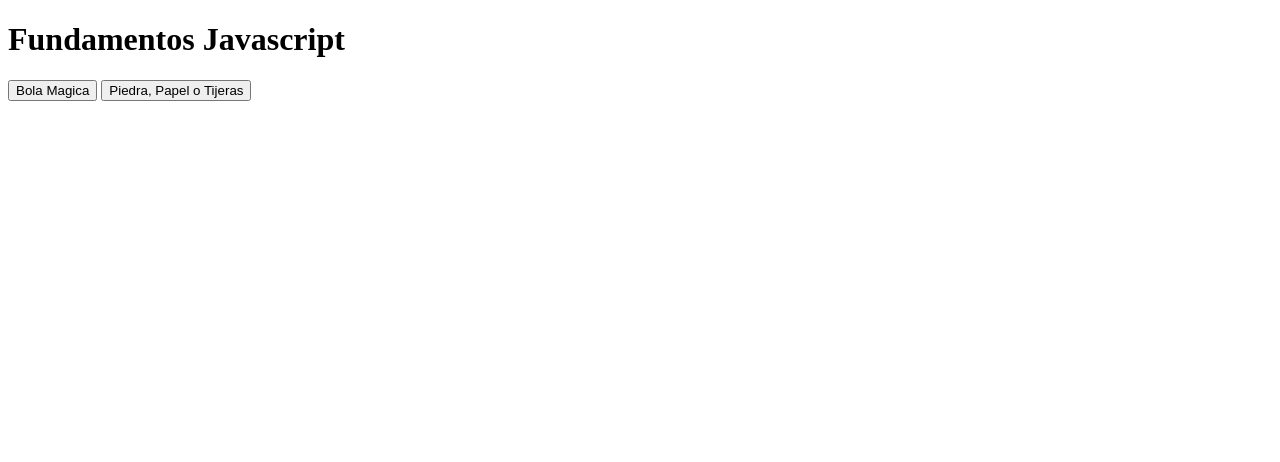
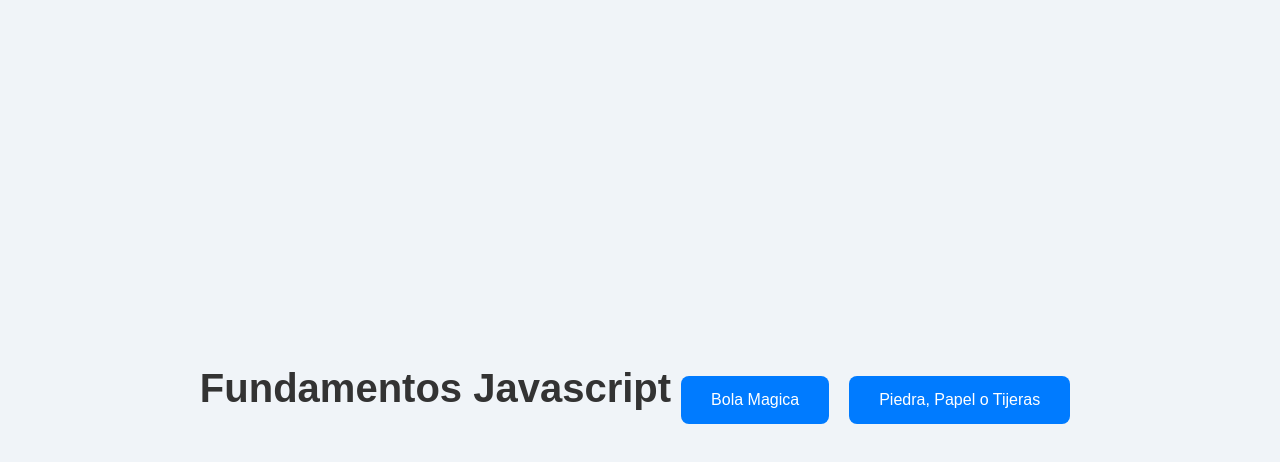
Before and after one commit to aredPR/FundamentosJavaScript, a plain HTML site: page index.html in a window 1280 px wide. Drawn offline with Linux system fonts and the light colour scheme.

Commit message:
09 Objects

```diff
--- a/index.html
+++ b/index.html
@@ -5,7 +5,63 @@
     <meta name="viewport" content="width=device-width, initial-scale=1.0">
     <title>Fundamentos Javascript</title>
     <style>
+        body {
+            font-family: 'Arial', sans-serif;
+            background-color: #f0f4f8;
+            margin: 0;
+            padding: 0;
+            display: flex;
+            justify-content: center;
+            align-items: center;
+            height: 100vh;
+        }
 
+        h1 {
+            color: #333;
+            text-align: center;
+            font-size: 2.5em;
+            margin-bottom: 50px;
+        }
+
+        /* Estilos para el contenedor de los botones */
+        .container {
+            text-align: center;
+        }
+
+        /* Estilos de los botones */
+        button {
+            background-color: #007bff;
+            color: white;
+            padding: 15px 30px;
+            font-size: 16px;
+            border: none;
+            border-radius: 8px;
+            cursor: pointer;
+            margin: 10px;
+            transition: background-color 0.3s ease, transform 0.3s ease;
+        }
+
+        button:hover {
+            background-color: #0056b3;
+            transform: translateY(-5px);
+        }
+
+        a {
+            text-decoration: none;
+        }
+
+        /* Adaptación para pantallas pequeñas */
+        @media (max-width: 600px) {
+            h1 {
+                font-size: 1.8em;
+            }
+
+            button {
+                width: 80%;
+                font-size: 14px;
+                padding: 12px 0;
+            }
+        }
     </style>
 </head>
 <body>
```
